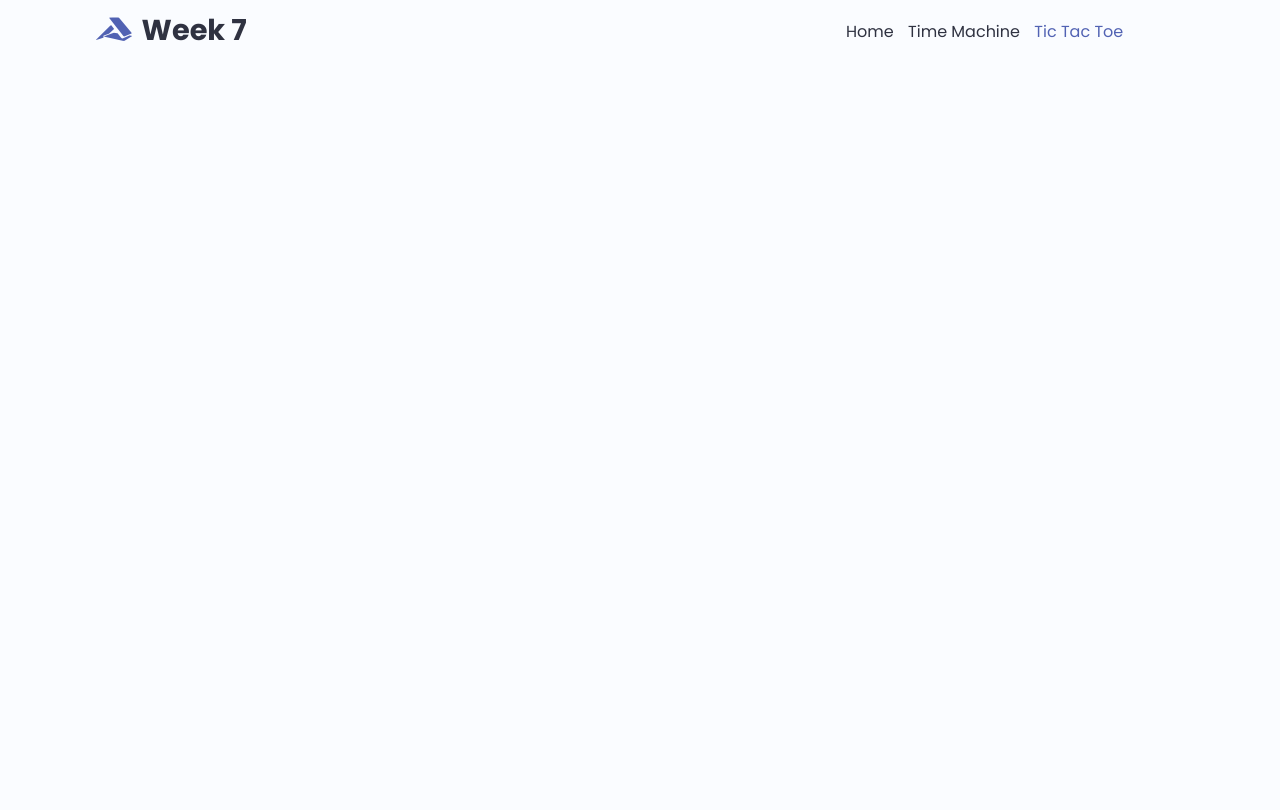
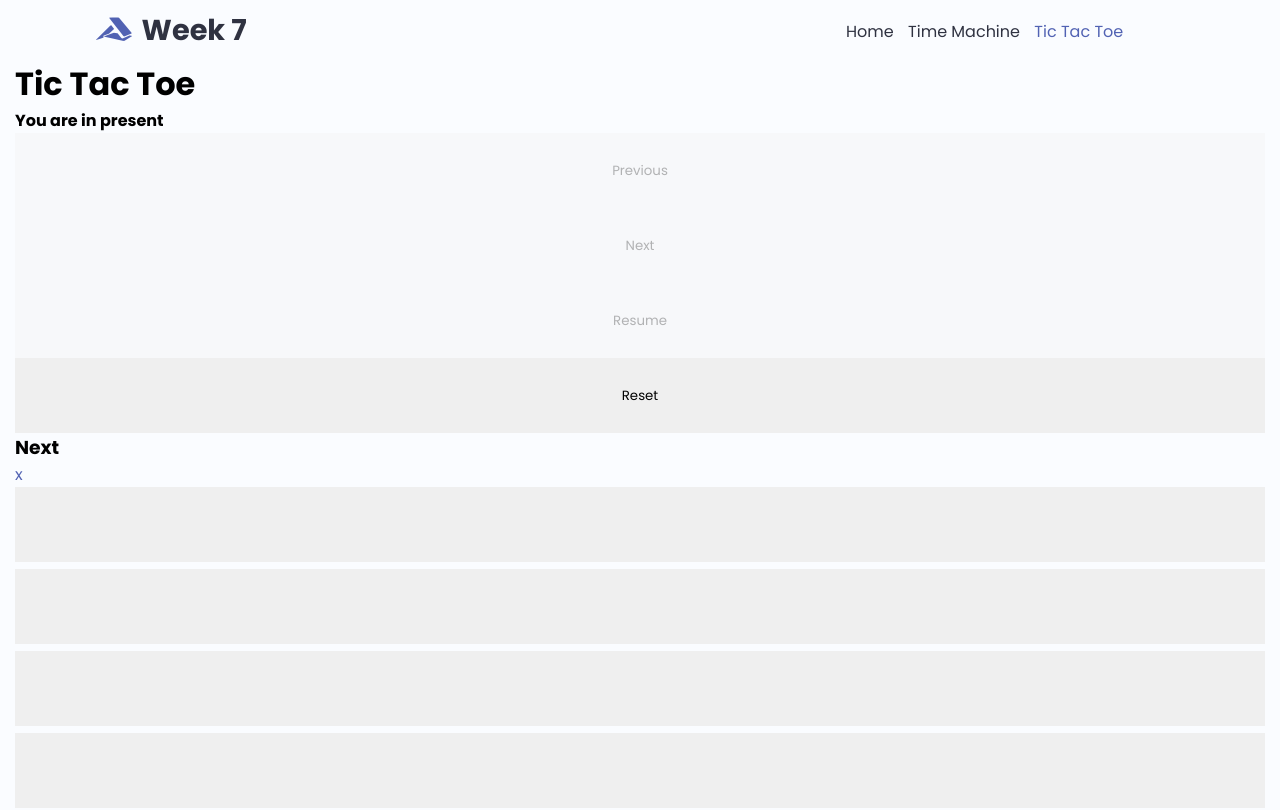
Before and after one commit to juliocanizalez/games, a React (Create React App) app: page /game in a window 1280 px wide. Shown: the top 810 px of the page. Built offline with nearby package versions, Linux system fonts and the light colour scheme.

Commit message:
:sparkles: Add tic tac toe container

```diff
--- a/src/containers/TicTacToe.tsx
+++ b/src/containers/TicTacToe.tsx
@@ -1,7 +1,207 @@
-import React from 'react';
+/* eslint no-await-in-loop: 0 */
+import React, { useEffect, Reducer, useReducer } from 'react';
+
+import { calculateTicTacToeWinner, sleep } from '../utils/TicTacToeUtils';
+import Board from '../components/TicTacToe/Board';
+import Menu from '../components/TicTacToe/Menu';
+import useTimeMachine from '../hooks/useTimeMachine';
+import TicTacToeReducer from '../reducers/TicTacToe/TicTacToeReducer';
+import TicTacToeActionTypes from '../reducers/TicTacToe/TicTacToeActionTypes';
+import { ITicTacToeReducerState, ITicTacToeReducerAction } from '../reducers/TicTacToe/ITicTacToe';
+import InitialState from '../reducers/TicTacToe/InitialState';
 
 const TicTacToe: React.FC = () => {
-  return <div></div>;
+  const [state, dispatch] = useReducer<Reducer<ITicTacToeReducerState, ITicTacToeReducerAction>>(
+    TicTacToeReducer,
+    InitialState,
+  );
+
+  const {
+    winner,
+    error,
+    currentPosition,
+    xIsNext,
+    isTraveling,
+    isReplaying,
+    squares,
+    historySquares,
+  } = state;
+
+  const [, getPreviousValue, timeLength, reset] = useTimeMachine(historySquares);
+
+  const handleClick = (position: number) => {
+    dispatch({
+      type: TicTacToeActionTypes.SET_ERROR,
+      payload: { error: '' },
+    });
+    if (!isTraveling) {
+      if (historySquares) {
+        const newSquares = historySquares.slice();
+
+        if (calculateTicTacToeWinner(historySquares) || !historySquares.includes(null)) {
+          dispatch({
+            type: TicTacToeActionTypes.SET_ERROR,
+            payload: { error: 'The game has ended' },
+          });
+          return;
+        }
+
+        if (historySquares[position]) {
+          dispatch({
+            type: TicTacToeActionTypes.SET_ERROR,
+            payload: { error: 'That position is already taken' },
+          });
+          return;
+        }
+
+        newSquares[position] = xIsNext ? 'x' : 'o';
+        dispatch({
+          type: TicTacToeActionTypes.SET_NEXT_PLAY,
+          payload: {
+            xIsNext: !xIsNext,
+            squares: newSquares,
+          },
+        });
+      }
+    } else {
+      dispatch({
+        type: TicTacToeActionTypes.SET_ERROR,
+        payload: { error: 'You can not alter time events!' },
+      });
+    }
+  };
+
+  const handleGetPrevious = (step: number) => {
+    if (currentPosition !== undefined) {
+      const newPosition = currentPosition + step;
+      let newIsTraveling = false;
+
+      if (newPosition !== 0) {
+        newIsTraveling = true;
+      } else {
+        newIsTraveling = false;
+      }
+
+      dispatch({
+        type: TicTacToeActionTypes.MOVE_IN_TIME,
+        payload: {
+          currentPosition: newPosition,
+          isTraveling: newIsTraveling,
+          squares: getPreviousValue(newPosition) ?? InitialState.squares,
+        },
+      });
+    }
+  };
+
+  const handleResume = () => {
+    dispatch({
+      type: TicTacToeActionTypes.MOVE_IN_TIME,
+      payload: {
+        currentPosition: 0,
+        isTraveling: false,
+        squares: getPreviousValue(0) ?? InitialState.squares,
+      },
+    });
+  };
+
+  const handleReset = () => {
+    reset();
+    dispatch({
+      type: TicTacToeActionTypes.RESET,
+    });
+  };
+
+  const handleReplay = async () => {
+    dispatch({
+      type: TicTacToeActionTypes.REPLAY,
+      payload: {
+        isTraveling: true,
+        isReplaying: true,
+      },
+    });
+
+    const firstPos = timeLength - 1;
+    dispatch({
+      type: TicTacToeActionTypes.MOVE_IN_TIME,
+      payload: {
+        currentPosition: firstPos,
+        isTraveling: true,
+        squares: getPreviousValue(firstPos) ?? InitialState.squares,
+      },
+    });
+
+    for (let position = firstPos - 1; position >= 0; position -= 1) {
+      await sleep(500).then(() => {
+        dispatch({
+          type: TicTacToeActionTypes.MOVE_IN_TIME,
+          payload: {
+            currentPosition: position,
+            isTraveling: true,
+            squares: getPreviousValue(position) ?? InitialState.squares,
+          },
+        });
+      });
+    }
+
+    dispatch({
+      type: TicTacToeActionTypes.REPLAY,
+      payload: {
+        isTraveling: false,
+        isReplaying: false,
+      },
+    });
+  };
+
+  useEffect(() => {
+    if (historySquares) {
+      const newWinner = calculateTicTacToeWinner(historySquares);
+      if (newWinner) {
+        dispatch({
+          type: TicTacToeActionTypes.SET_WINNER,
+          payload: {
+            winner: newWinner,
+          },
+        });
+      } else if (!historySquares.includes(null)) {
+        dispatch({
+          type: TicTacToeActionTypes.SET_WINNER,
+          payload: {
+            winner: "it's a tie",
+          },
+        });
+      }
+    }
+  }, [historySquares]);
+
+  return (
+    <div>
+      <h1>Tic Tac Toe</h1>
+      <div>
+        <h4>{isTraveling ? 'Traveling in time' : 'You are in present'}</h4>
+        {winner && !isReplaying && <h4>{`Winner: ${winner}`}</h4>}
+        {error && !isReplaying && <h4>{error}</h4>}
+        {isReplaying && <h4>Replay Mode</h4>}
+      </div>
+      <div>
+        <div>
+          <Menu
+            getPreviousValue={handleGetPrevious}
+            handleResume={handleResume}
+            handleReset={handleReset}
+            handleReplay={handleReplay}
+            currentPosition={currentPosition}
+            timeLength={timeLength}
+            xIsNext={xIsNext}
+            winner={winner}
+            isReplaying={isReplaying}
+          />
+        </div>
+        <div>
+          <Board squares={squares} handleClick={handleClick} isTraveling={isTraveling} />
+        </div>
+      </div>
+    </div>
+  );
 };
 
 export default TicTacToe;
```
